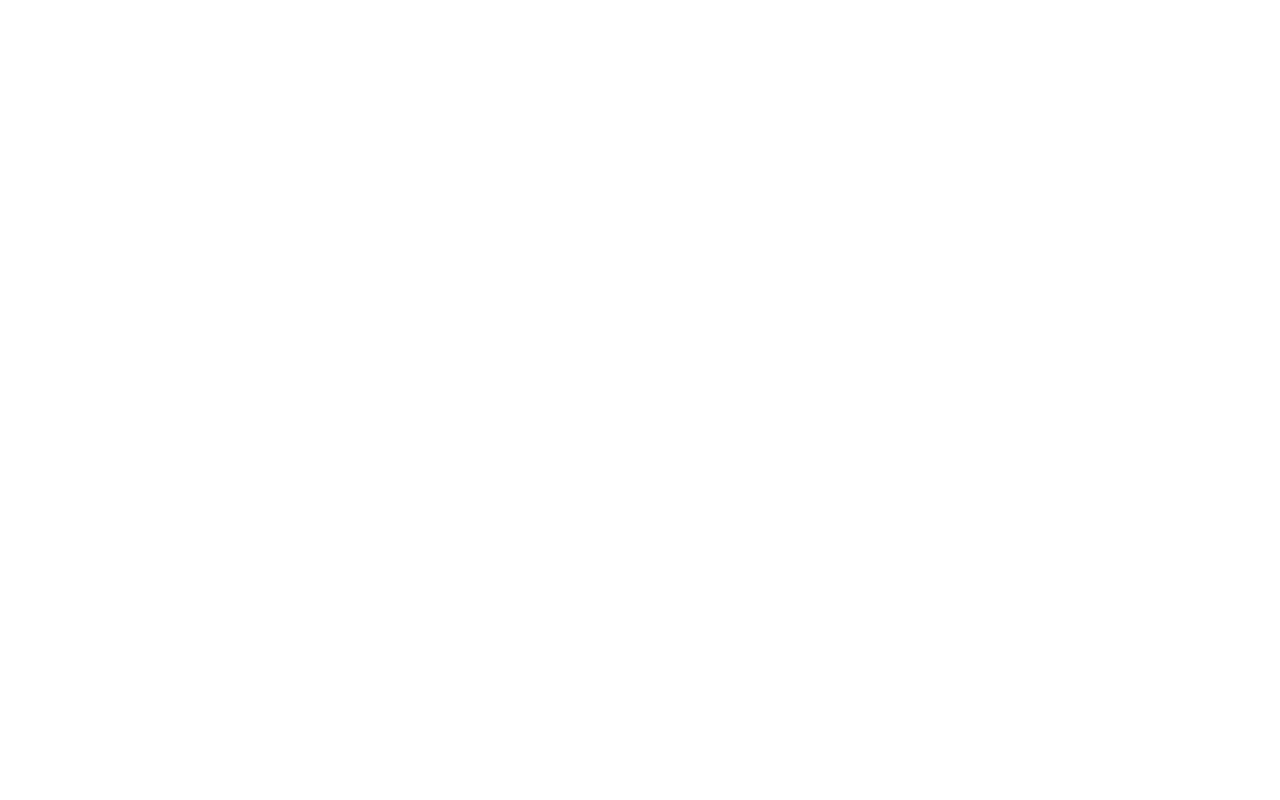
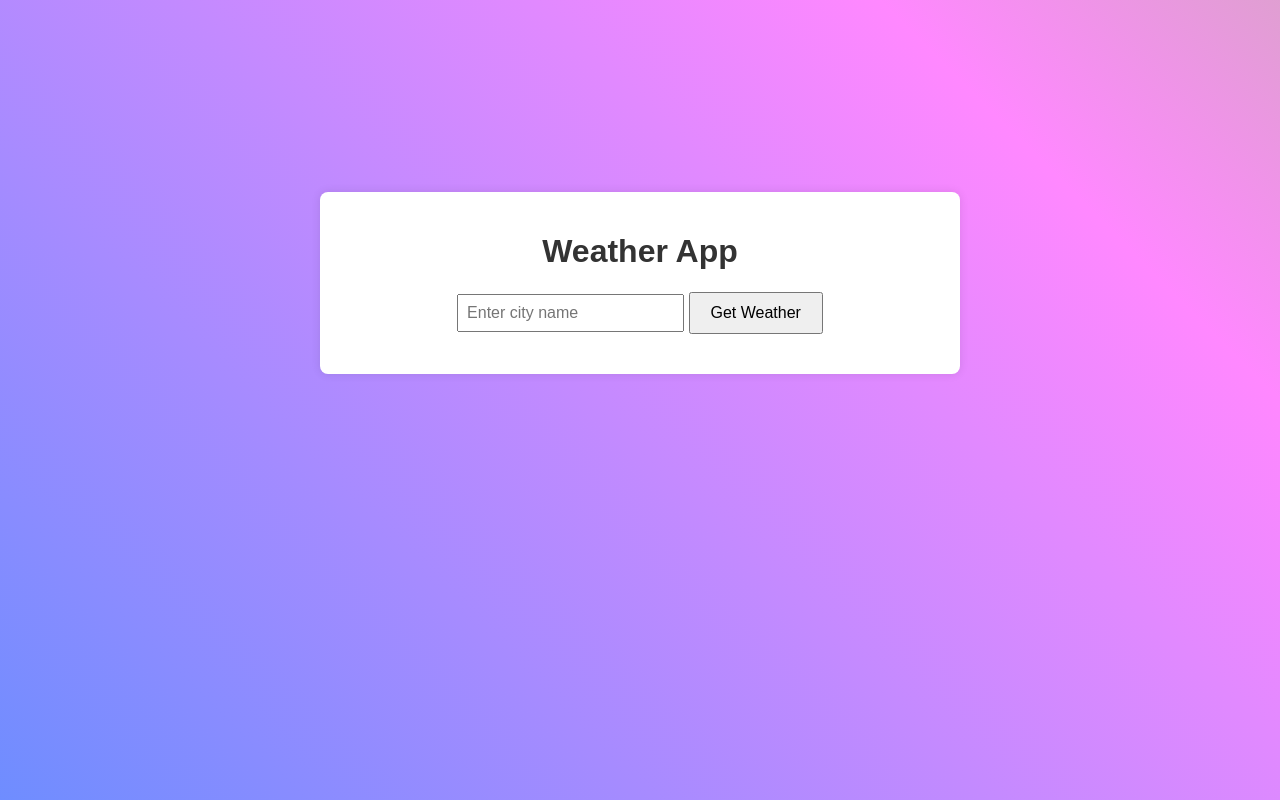
Before and after one commit to ayka72/Weather-Web, a plain HTML site: page index.html in a window 1280 px wide. Drawn offline with Linux system fonts and the light colour scheme.

Commit message:
add right scripts, rgb-bg

```diff
--- a/index.html
+++ b/index.html
@@ -4,8 +4,18 @@
     <meta charset="UTF-8">
     <meta name="viewport" content="width=device-width, initial-scale=1.0">
     <title>Weather App</title>
+    <link rel="stylesheet" href="styles/style.css">
+    <script src="scripts/script.js"></script>
 </head>
 <body>
-
+    <div id="gradientBackground"></div>
+    <div class="container">
+        <h1>Weather App</h1>
+        <div class="search-container">
+            <input type="text" id="cityInput" placeholder="Enter city name">
+            <button onclick="getWeather()">Get Weather</button>
+        </div>
+        <div class="weather-info" id="weatherInfo"></div>
+    </div>
 </body>
 </html>
--- a/scripts/script.js
+++ b/scripts/script.js
@@ -0,0 +1,59 @@
+function getWeather() {
+    const apiKey = '540e1ca292dc20d6afaa2de50ab11e05';
+    const cityInput = document.getElementById('cityInput');
+    const weatherInfo = document.getElementById('weatherInfo');
+
+    const cityName = cityInput.value.trim();
+
+    if (cityName !== '') {
+        fetch(`https://api.openweathermap.org/data/2.5/weather?q=${cityName}&appid=${apiKey}&units=metric`)
+            .then(response => response.json())
+            .then(data => {
+                if (data.main && data.main.temp && data.weather && data.weather[0] && data.weather[0].description) {
+                    const temperature = data.main.temp;
+                    const description = data.weather[0].description;
+                    const city = data.name;
+
+                    const weatherText = `Temperature in ${city}: ${temperature}°C, ${description}.`;
+                    weatherInfo.textContent = weatherText;
+                } else {
+                    console.error('Error fetching weather data: Unexpected response format');
+                    weatherInfo.textContent = 'Error fetching weather data. Please try again.';
+                }
+            })
+            .catch(error => {
+                console.error('Error fetching weather data:', error);
+                weatherInfo.textContent = 'Error fetching weather data. Please try again.';
+            });
+    } else {
+        weatherInfo.textContent = 'Please enter a city name.';
+    }
+}
+
+
+
+
+function changeColors() {
+    const gradientBackground = document.getElementById('gradientBackground');
+    const colors = [
+        'rgb(76, 142, 255)',
+        'rgb(255, 136, 255)',
+        'rgb(94, 255, 20)',
+    ];
+
+    let currentIndex = 0;
+
+    if (gradientBackground) {
+        gradientBackground.style.background = `linear-gradient(45deg, ${colors[currentIndex]}, ${colors[(currentIndex + 1) % colors.length]}, ${colors[(currentIndex + 2) % colors.length]})`;
+    } else {
+        console.error('Element with id "gradientBackground" not found.');
+    }
+
+/*     setInterval(() => {
+        gradientBackground.style.background = `linear-gradient(45deg, ${colors[currentIndex]}, ${colors[(currentIndex + 1) % colors.length]}, ${colors[(currentIndex + 2) % colors.length]})`;
+        currentIndex = (currentIndex + 1) % colors.length;
+    }, 5000); */
+}
+
+
+changeColors();
--- a/styles/style.css
+++ b/styles/style.css
@@ -0,0 +1,69 @@
+body {
+  font-family: 'Arial', sans-serif;
+  margin: 0;
+  padding: 0;
+  background-color: #2c2c2c;
+  height: 100%;
+}
+
+#gradientBackground{
+  position: fixed;
+  top: 0;
+  left: 0;
+  width: 100%;
+  height: 100%;
+  background: linear-gradient(45deg, rgb(76, 142, 255), rgb(255, 136, 255), rgb(94, 255, 20));
+  background-size: 200% 200%;
+  animation: gradientAnimation 5s ease infinite;
+  z-index: -1;
+}
+
+@keyframes gradientAnimation {
+  0% {
+      background-position: 0% 50%;
+  }
+  50% {
+      background-position: 100% 50%;
+  }
+  100% {
+      background-position: 0% 50%;
+  }
+}
+
+
+
+.container {
+  max-width: 600px;
+  margin: 15% auto;
+  text-align: center;
+  background-color: #fff;
+  padding: 20px;
+  border-radius: 8px;
+  box-shadow: 0 0 10px rgba(0, 0, 0, 0.1);
+  position: relative;
+  z-index: 1;
+}
+
+h1 {
+  color: #333;
+}
+
+.search-container {
+  margin-top: 20px;
+}
+
+input {
+  padding: 8px;
+  font-size: 16px;
+}
+
+button {
+  padding: 10px 20px;
+  font-size: 16px;
+  cursor: pointer;
+}
+
+.weather-info {
+  margin-top: 20px;
+  font-size: 18px;
+}
```
Also changed, not shown: img/loader2.gif (added).
